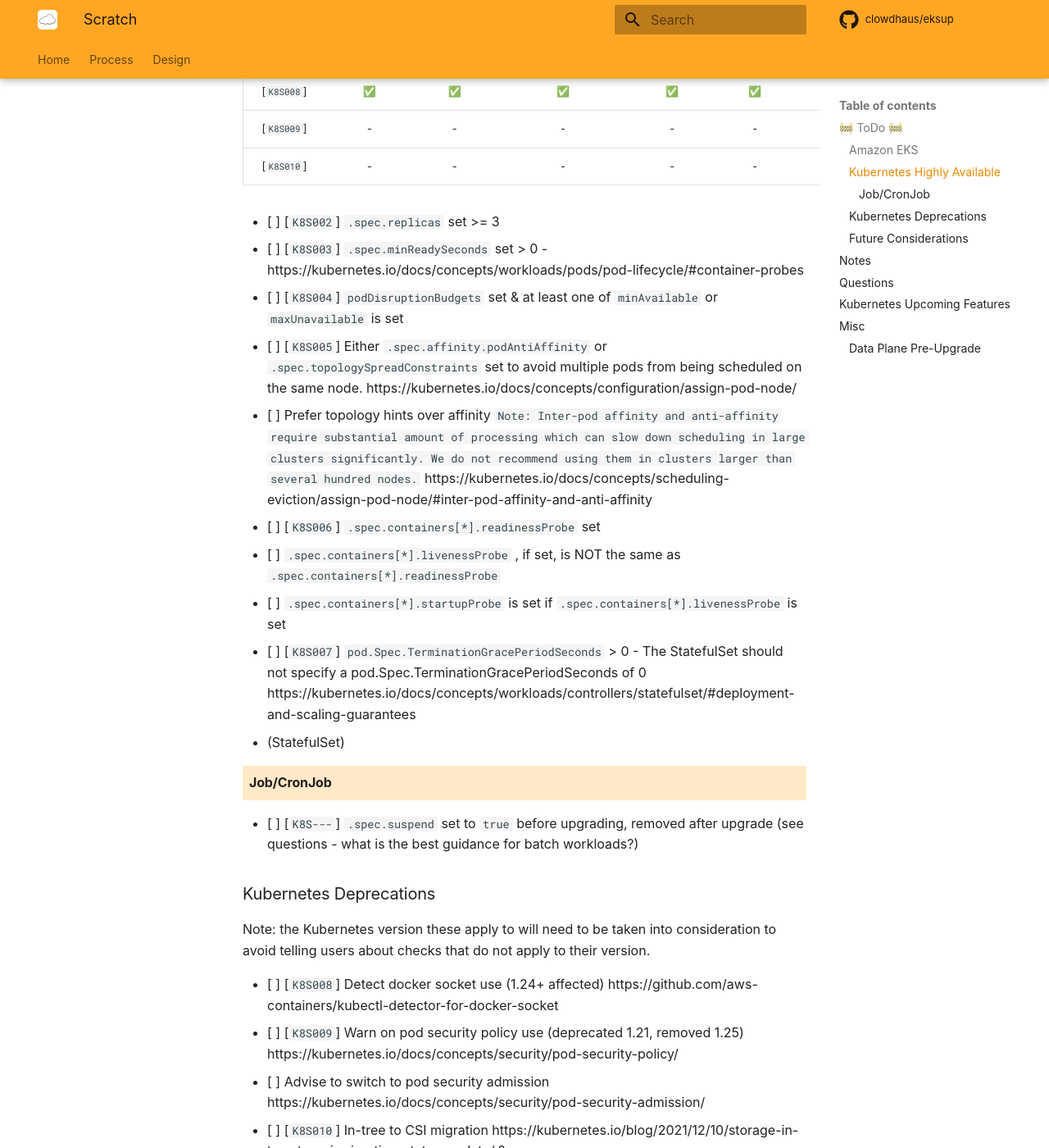
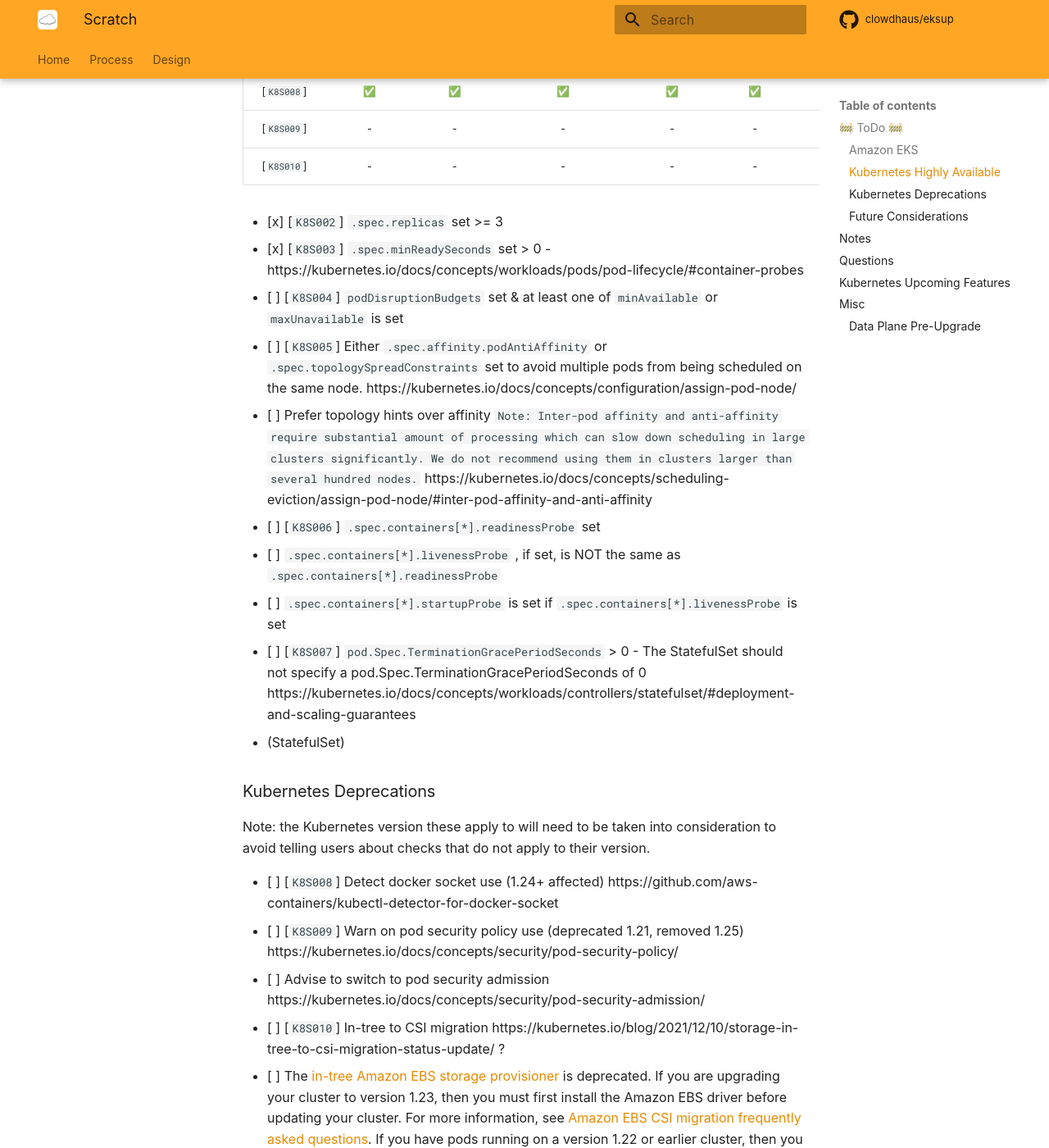
Before and after one commit to clowdhaus/eksup, an MkDocs documentation site: the page built from docs/scratch.md, in a window 1280 px wide and 1400 px high, scrolled down 1852 px. Shown: the whole window at 82% size. Built offline with MkDocs 1.6.1 and Material for MkDocs 9.7.7, drawn with Linux system fonts in a browser that asks for light colours; some web fonts are replaced; comment, search, counter and statistics services are not loaded.

```diff
--- a/docs/scratch.md
+++ b/docs/scratch.md
@@ -46,8 +46,8 @@ A check must be able to answer `yes` to one of the following questions, dependin
 | [`K8S009`] |     -      |     -      |           -           |      -      |  -  |    -    |     -     |
 | [`K8S010`] |     -      |     -      |           -           |      -      |  -  |    -    |     -     |
 
-- [ ] [`K8S002`] `.spec.replicas` set >= 3
-- [ ] [`K8S003`] `.spec.minReadySeconds` set > 0 - https://kubernetes.io/docs/concepts/workloads/pods/pod-lifecycle/#container-probes
+- [x] [`K8S002`] `.spec.replicas` set >= 3
+- [x] [`K8S003`] `.spec.minReadySeconds` set > 0 - https://kubernetes.io/docs/concepts/workloads/pods/pod-lifecycle/#container-probes
 - [ ] [`K8S004`] `podDisruptionBudgets` set & at least one of `minAvailable` or `maxUnavailable` is set
 - [ ] [`K8S005`] Either `.spec.affinity.podAntiAffinity` or `.spec.topologySpreadConstraints` set to avoid multiple pods from being scheduled on the same node. https://kubernetes.io/docs/concepts/configuration/assign-pod-node/
   - [ ] Prefer topology hints over affinity `Note: Inter-pod affinity and anti-affinity require substantial amount of processing which can slow down scheduling in large clusters significantly. We do not recommend using them in clusters larger than several hundred nodes.` https://kubernetes.io/docs/concepts/scheduling-eviction/assign-pod-node/#inter-pod-affinity-and-anti-affinity
@@ -56,10 +56,6 @@ A check must be able to answer `yes` to one of the following questions, dependin
   - [ ] `.spec.containers[*].startupProbe` is set if `.spec.containers[*].livenessProbe` is set
 - [ ] [`K8S007`] `pod.Spec.TerminationGracePeriodSeconds` > 0 - The StatefulSet should not specify a pod.Spec.TerminationGracePeriodSeconds of 0 https://kubernetes.io/docs/concepts/workloads/controllers/statefulset/#deployment-and-scaling-guarantees
   - (StatefulSet)
-
-#### Job/CronJob
-
-- [ ] [`K8S---`] `.spec.suspend` set to `true` before upgrading, removed after upgrade (see questions - what is the best guidance for batch workloads?)
 
 ### Kubernetes Deprecations
 
```
Also changed, not shown: docs/process/checks.md (+0 -6 lines), eksup/templates/playbook.md (+10 -10 lines), 2 other files.
